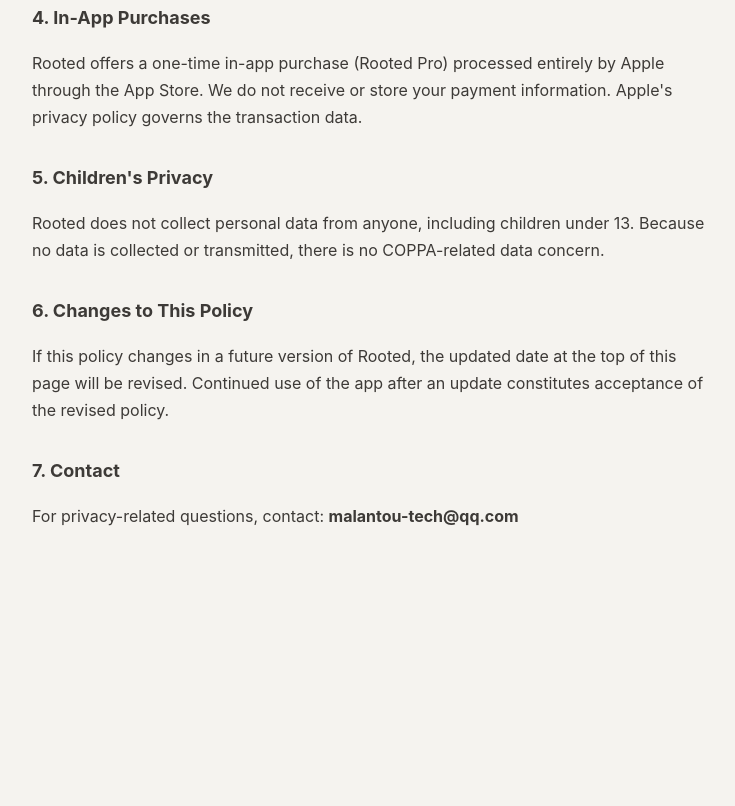
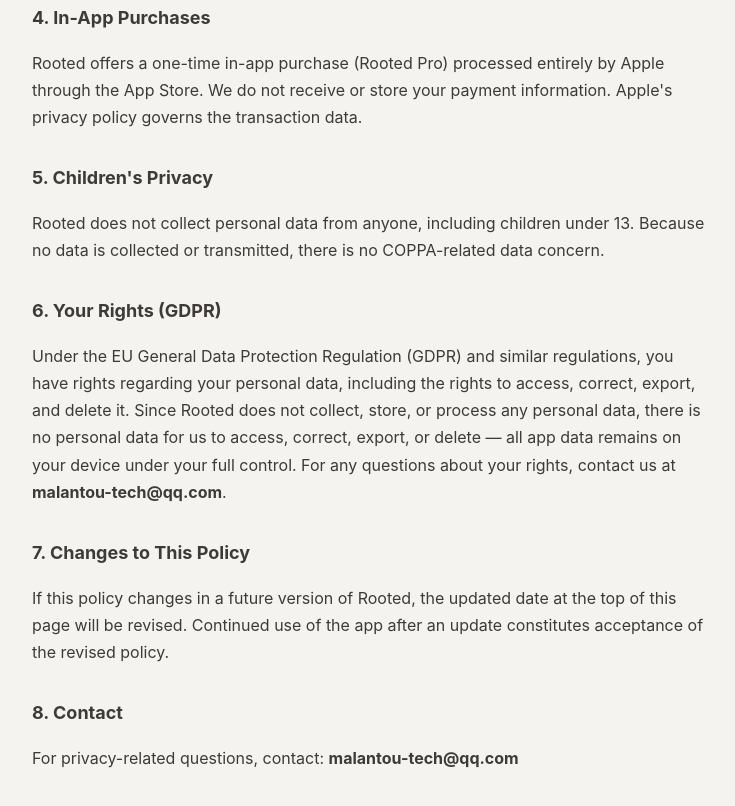
Before and after one commit to Daniel-Xman/privacy-policy, a plain HTML site: page rooted/privacy/index.html in a window 1280 px wide. Shown: the part 757-1563 px from the top of the page, without its empty margins (268-1003 px from the left). Before the commit the page ends 1347 px from the top, so only its background shows below. Drawn offline with Linux system fonts and the light colour scheme.

Commit message:
Update index.html

```diff
--- a/rooted/privacy/index.html
+++ b/rooted/privacy/index.html
@@ -5,37 +5,66 @@
 <meta name="viewport" content="width=device-width, initial-scale=1.0">
 <title>Rooted Privacy Policy</title>
 <style>
-        body { font-family: -apple-system, BlinkMacSystemFont, "Segoe UI", sans-serif; max-width: 680px; margin: 60px auto; padding: 0 24px; line-height: 1.7; color: #3d3a37; background: #f5f3ef; }
+body { font-family: -apple-system, BlinkMacSystemFont, "Segoe UI", sans-serif;
+max-width: 680px; margin: 60px auto; padding: 0 24px; line-height: 1.7;
+color: #3d3a37; background: #f5f3ef; }
 h1 { font-size: 28px; font-weight: 700; }
 h2 { font-size: 18px; margin-top: 32px; }
 .updated { color: #8a8580; font-size: 14px; }
 </style>
 </head>
 <body>
+
 <h1>Rooted Privacy Policy</h1>
 <p class="updated">Last updated: November 2026</p>
 
-    <p><strong>Rooted does not collect, store, transmit, or have access to any of your personal data.</strong> Rooted is a 100% local-first application. Everything you do in Rooted stays on your device.</p>
+<p><strong>Rooted does not collect, store, transmit, or have access to any
+of your personal data.</strong> Rooted is a 100% local-first application.
+Everything you do in Rooted stays on your device.</p>
 
 <h2>1. Data Collection</h2>
-    <p>We do not collect any personal information. No account is required. We do not use any third-party analytics, tracking SDKs, advertising networks, or cloud servers.</p>
+<p>We do not collect any personal information. No account is required.
+We do not use any third-party analytics, tracking SDKs, advertising
+networks, or cloud servers.</p>
 
 <h2>2. Data Storage</h2>
-    <p>All data you create in Rooted — including your Glow balance, unlocked sceneries, focus history, Soul Contract text, and app preferences — is stored exclusively on your device using Apple's standard local storage (<code>UserDefaults</code>). We cannot access, read, or recover this data.</p>
+<p>All data you create in Rooted — including your Glow balance, unlocked
+sceneries, focus history, Soul Contract text, and app preferences — is
+stored exclusively on your device using Apple's standard local storage
+(<code>UserDefaults</code>). We cannot access, read, or recover this data.</p>
 
 <h2>3. Data Retention and Deletion</h2>
-    <p>Since all data is stored locally on your device, you have full control over it. Deleting the Rooted app from your device permanently deletes all associated data. We have no server-side copy to retain or delete.</p>
+<p>Since all data is stored locally on your device, you have full control
+over it. Deleting the Rooted app from your device permanently deletes all
+associated data. We have no server-side copy to retain or delete.</p>
 
 <h2>4. In-App Purchases</h2>
-    <p>Rooted offers a one-time in-app purchase (Rooted Pro) processed entirely by Apple through the App Store. We do not receive or store your payment information. Apple's privacy policy governs the transaction data.</p>
+<p>Rooted offers a one-time in-app purchase (Rooted Pro) processed
+entirely by Apple through the App Store. We do not receive or store your
+payment information. Apple's privacy policy governs the transaction data.</p>
 
 <h2>5. Children's Privacy</h2>
-    <p>Rooted does not collect personal data from anyone, including children under 13. Because no data is collected or transmitted, there is no COPPA-related data concern.</p>
+<p>Rooted does not collect personal data from anyone, including children
+under 13. Because no data is collected or transmitted, there is no
+COPPA-related data concern.</p>
 
-    <h2>6. Changes to This Policy</h2>
-    <p>If this policy changes in a future version of Rooted, the updated date at the top of this page will be revised. Continued use of the app after an update constitutes acceptance of the revised policy.</p>
+<h2>6. Your Rights (GDPR)</h2>
+<p>Under the EU General Data Protection Regulation (GDPR) and similar
+regulations, you have rights regarding your personal data, including the
+rights to access, correct, export, and delete it. Since Rooted does not
+collect, store, or process any personal data, there is no personal data
+for us to access, correct, export, or delete — all app data remains on
+your device under your full control. For any questions about your rights,
+contact us at <strong>malantou-tech@qq.com</strong>.</p>
 
-    <h2>7. Contact</h2>
-    <p>For privacy-related questions, contact: <strong>malantou-tech@qq.com</strong></p>
+<h2>7. Changes to This Policy</h2>
+<p>If this policy changes in a future version of Rooted, the updated date
+at the top of this page will be revised. Continued use of the app after
+an update constitutes acceptance of the revised policy.</p>
+
+<h2>8. Contact</h2>
+<p>For privacy-related questions, contact:
+<strong>malantou-tech@qq.com</strong></p>
+
 </body>
 </html>
```
Lines whose indentation alone changed are shown as unchanged.
